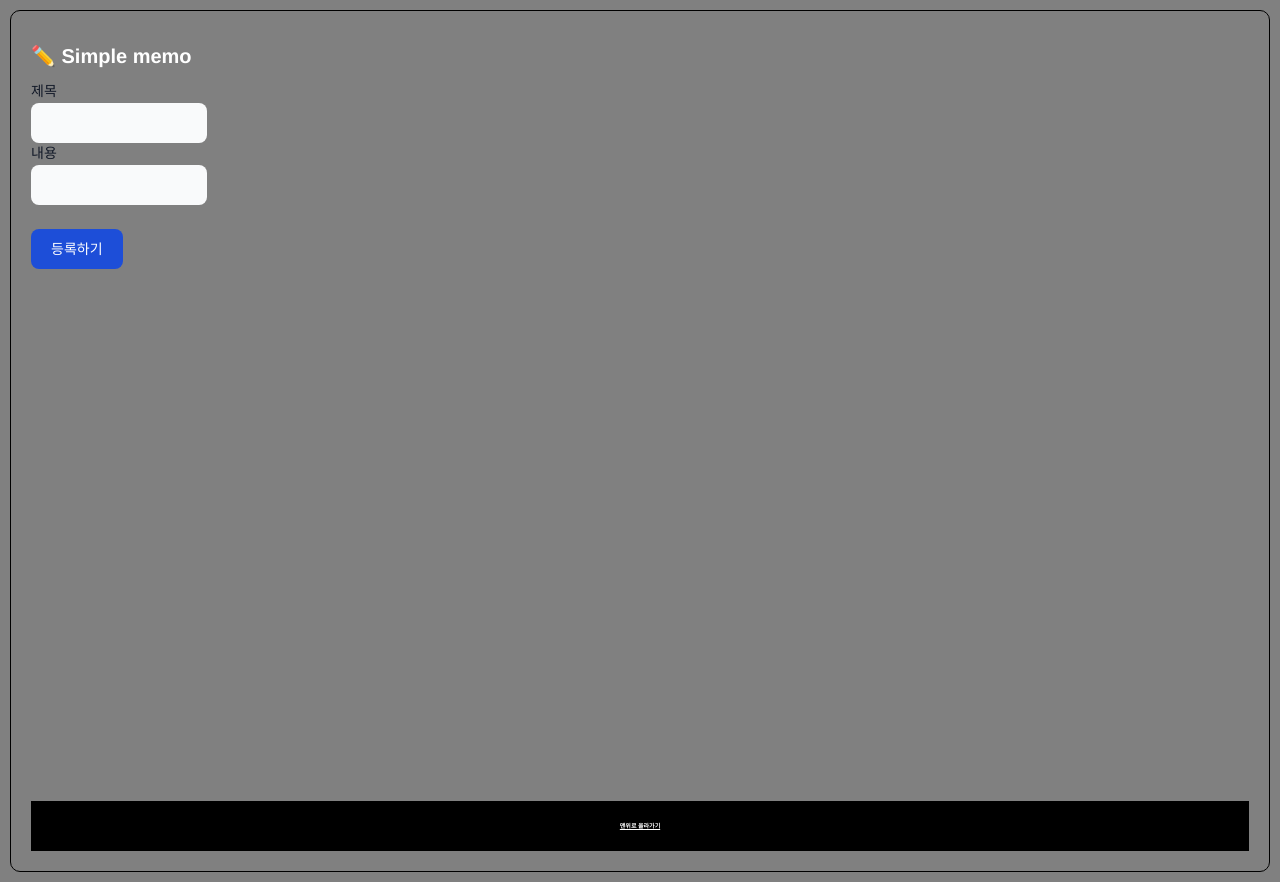
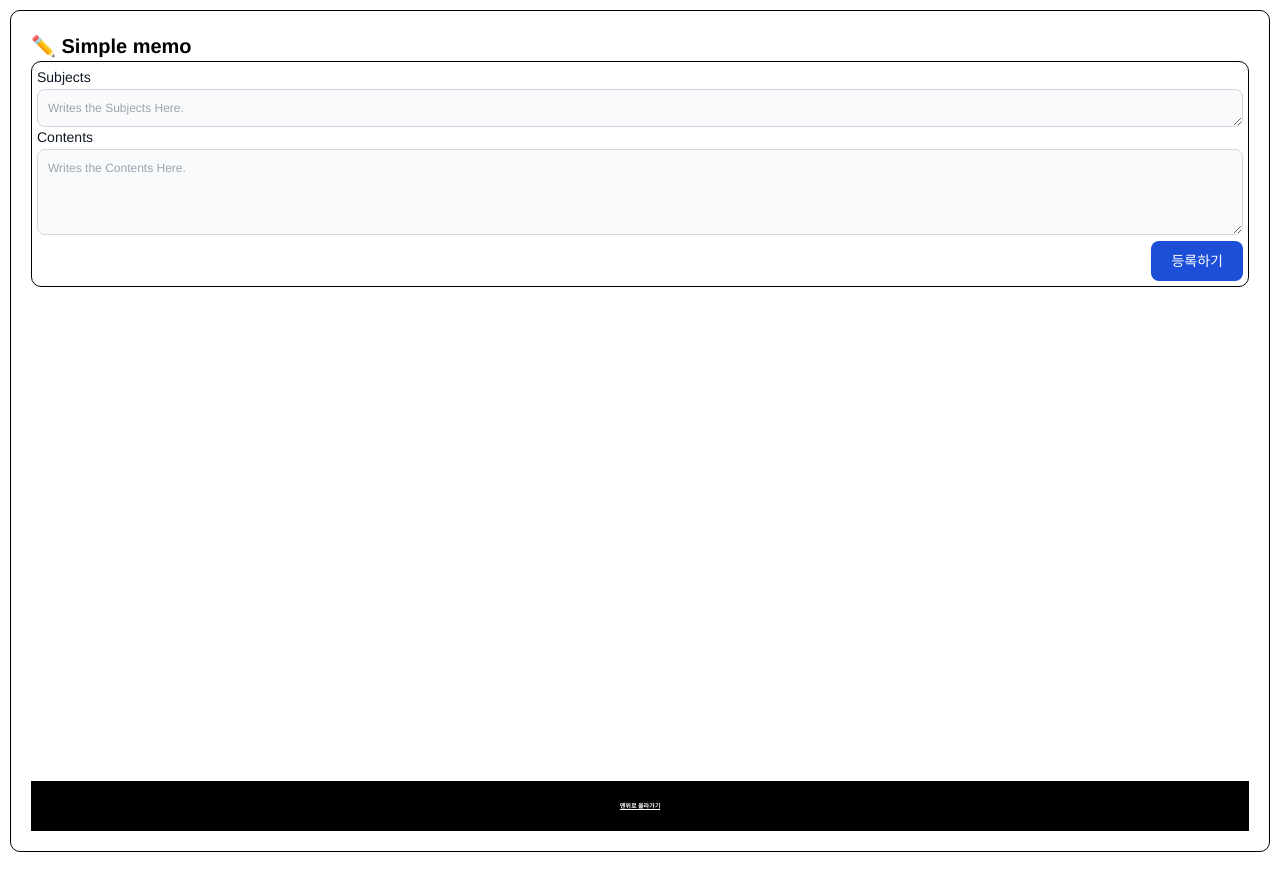
Before and after one commit to seungineer/PS-Reminder-toy-proj, a React (Create React App) app in the folder week-1/: page / in a window 1280 px wide. Built offline with nearby package versions, Linux system fonts and the light colour scheme.

Commit message:
feat(elements): 제목, 내용 입력 사이즈 조절 및 정렬 (#1)

```diff
--- a/week-1/src/GlobalStyle.js
+++ b/week-1/src/GlobalStyle.js
@@ -5,7 +5,7 @@ const GlobalStyle = createGlobalStyle`
         font-family: "Helvetica", "Arial", sans-serif;
         line-height: 1.5;
         font-size: 20px;
-        background-color: gray;
+        /* background-color: gray; */
         margin: 10px;
     }
 `;
--- a/week-1/src/pages/Home.js
+++ b/week-1/src/pages/Home.js
@@ -2,22 +2,22 @@ import React from "react";
 
 const Home = () => {
     return (
-        <div>
-            <div className="mb-6">
-                <label htmlFor="default-input" className="block mb-0.5 text-sm font-medium text-gray-900 dark:text-white">제목</label>
-                <input
-                    type="text"
-                    id="default-input"
-                    className="bg-gray-50 borderborder-gray-300 text-gray-900 text-sm rounded-lg focus:ring-blue-500 focus:border-blue-500 block w-full p-2.5 dark:bg-gray-700 dark:border-gray-600 dark:placeholder-gray-400 dark:text-white dark:focus:ring-blue-500 dark:focus:border-blue-500"
-                />
-                <label htmlFor="default-input" className="block mb-0.5 text-sm font-medium text-gray-900 dark:text-white">내용</label>
-                <input
-                    type="text"
-                    id="default-input"
-                    className="bg-gray-50 borderborder-gray-300 text-gray-900 text-sm rounded-lg focus:ring-blue-500 focus:border-blue-500 block w-full p-2.5 dark:bg-gray-700 dark:border-gray-600 dark:placeholder-gray-400 dark:text-white dark:focus:ring-blue-500 dark:focus:border-blue-500"
-                />
+        <div style={{ width: '100%', border: '0.5px solid black', borderRadius: '10px', padding:'5px' }}>
+            <div>
+            <label htmlFor="message" className="block mb-0.5 text-sm font-medium text-gray-900 dark:text-white">Subjects</label>
             </div>
-            <button type="button" class="text-white bg-blue-700 hover:bg-blue-800 focus:ring-4 focus:ring-blue-300 font-medium rounded-lg text-sm px-5 py-2.5 me-2 mb-2 dark:bg-blue-600 dark:hover:bg-blue-700 focus:outline-none dark:focus:ring-blue-800">등록하기</button>
+            <div>
+            <textarea id="message" rows="1" className="block p-2.5 w-full text-xs text-gray-900 bg-gray-50 rounded-lg border border-gray-300 focus:ring-blue-500 focus:border-blue-500 dark:bg-gray-700 dark:border-gray-600 dark:placeholder-gray-400 dark:text-white dark:focus:ring-blue-500 dark:focus:border-blue-500" placeholder="Writes the Subjects Here."></textarea>
+            </div>
+            <div>
+            <label htmlFor="message" className="block mb-0.5 text-sm font-medium text-gray-900 dark:text-white">Contents</label>
+            </div>
+            <div>
+            <textarea id="message" rows="4" className="block mb-1.5 p-2.5 w-full text-xs text-gray-900 bg-gray-50 rounded-lg border border-gray-300 focus:ring-blue-500 focus:border-blue-500 dark:bg-gray-700 dark:border-gray-600 dark:placeholder-gray-400 dark:text-white dark:focus:ring-blue-500 dark:focus:border-blue-500" placeholder="Writes the Contents Here."></textarea>
+            </div>
+            <div style={{ display: 'flex', justifyContent: 'flex-end' }}>
+            <button type="button" className="text-white bg-blue-700 hover:bg-blue-800 focus:ring-4 focus:ring-blue-300 font-medium rounded-lg text-sm px-5 py-2.5  dark:bg-blue-600 dark:hover:bg-blue-700 focus:outline-none dark:focus:ring-blue-800">등록하기</button>
+            </div>
         </div>
     );
 };
--- a/week-1/src/shared/Layout.js
+++ b/week-1/src/shared/Layout.js
@@ -2,10 +2,10 @@ import React from 'react';
 import GlobalStyle from '../GlobalStyle';
 const HeaderStyles = {
   width: '100%',
-  height: '50px',
+  height: '30px',
   display: 'flex',
   alignItems: 'center',
-  color: 'white',
+  color: 'black',
   fontWeight: '600',
   borderRadius: '5px 5px 5px 5px',
   sjustifyContent: 'center',
```
